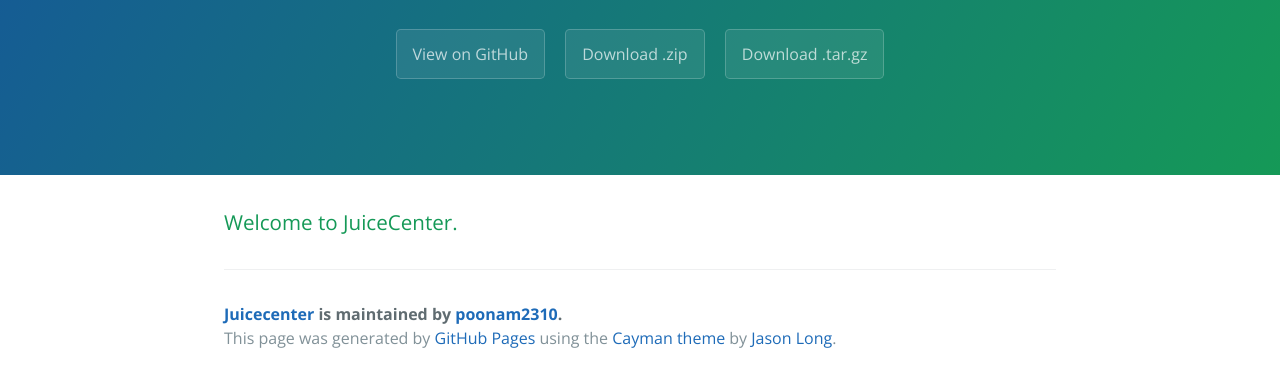
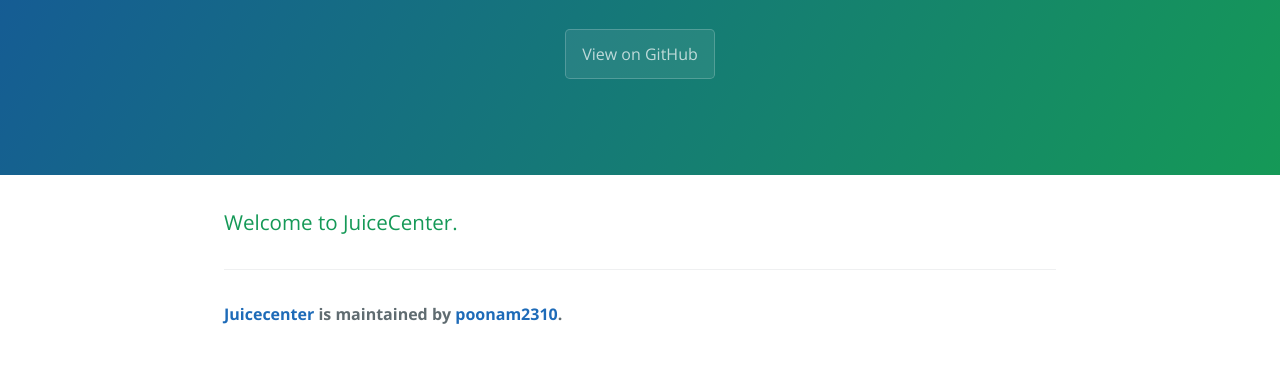
Before and after one commit to poonam2310/juicecenter, a plain HTML site: page index.html in a window 1280 px wide. Shown: the part 208-594 px from the top of the page. Drawn offline with nearby package versions, Linux system fonts and the light colour scheme.

Commit message:
removed links

```diff
--- a/index.html
+++ b/index.html
@@ -14,8 +14,6 @@
       <h1 class="project-name">Juicecenter</h1>
       <h2 class="project-tagline">juice center </h2>
       <a href="https://github.com/poonam2310/Juicecenter" class="btn">View on GitHub</a>
-      <a href="https://github.com/poonam2310/Juicecenter/zipball/master" class="btn">Download .zip</a>
-      <a href="https://github.com/poonam2310/Juicecenter/tarball/master" class="btn">Download .tar.gz</a>
     </section>
 
     <section class="main-content">
@@ -25,7 +23,6 @@
       <footer class="site-footer">
         <span class="site-footer-owner"><a href="https://github.com/poonam2310/Juicecenter">Juicecenter</a> is maintained by <a href="https://github.com/poonam2310">poonam2310</a>.</span>
 
-        <span class="site-footer-credits">This page was generated by <a href="https://pages.github.com">GitHub Pages</a> using the <a href="https://github.com/jasonlong/cayman-theme">Cayman theme</a> by <a href="https://twitter.com/jasonlong">Jason Long</a>.</span>
       </footer>
 
     </section>
```
